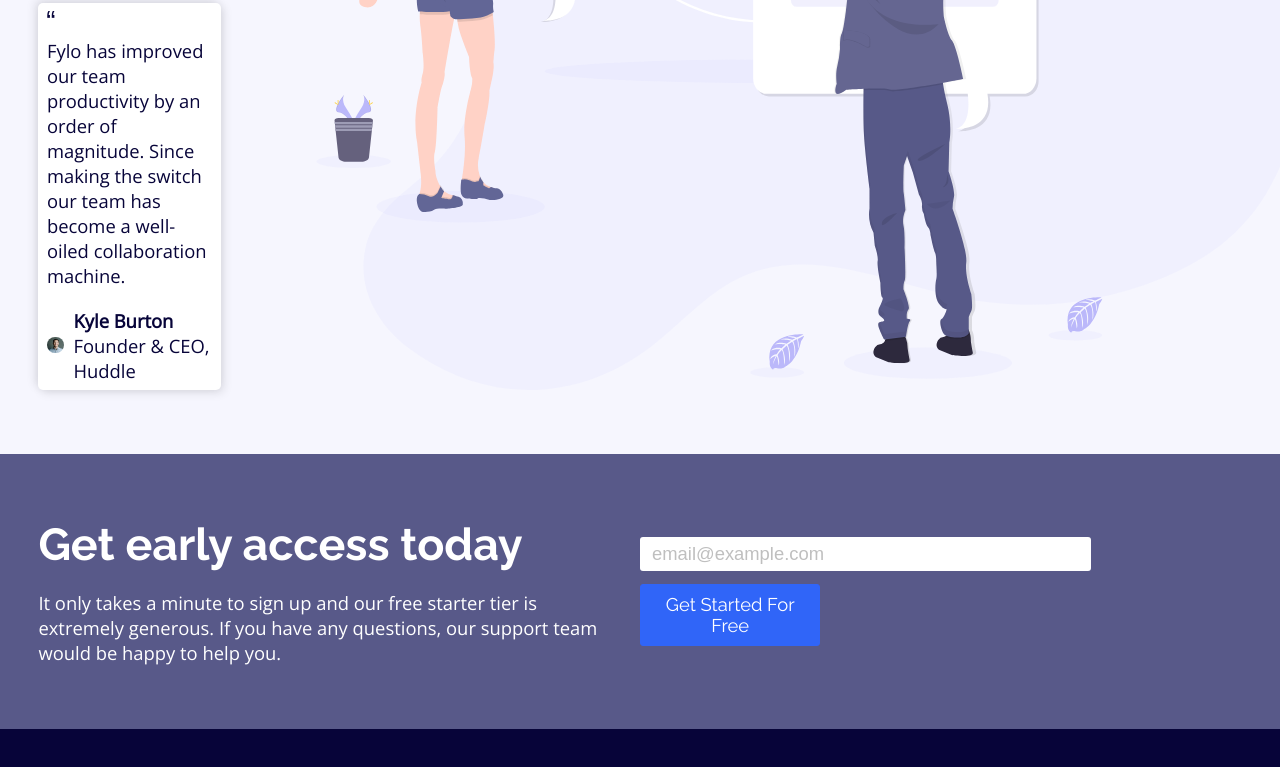
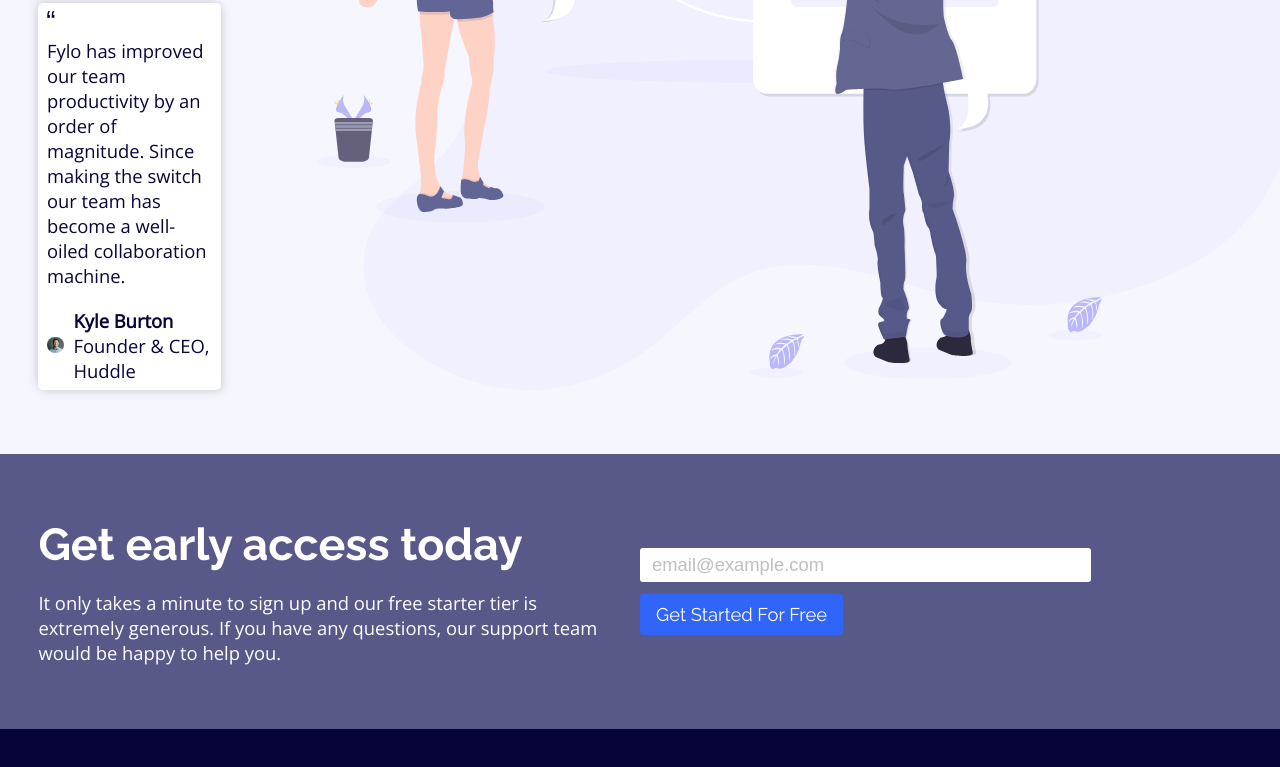
Before and after one commit to rarysson/Fylo-Landing-Page, a plain HTML site: page index.html in a window 1280 px wide. Shown: the part 1784-2551 px from the top of the page. Drawn offline with nearby package versions, Linux system fonts and the light colour scheme.

Commit message:
Update style.css

```diff
--- a/style.css
+++ b/style.css
@@ -333,7 +333,7 @@ section h1 {
 }
 
 .get-started button {
-	width: 30%;
+	width: max-content;
 	padding: 1.5% 2.5%;
 	font-size: calc(12px + 0.5vw);
 }
```
